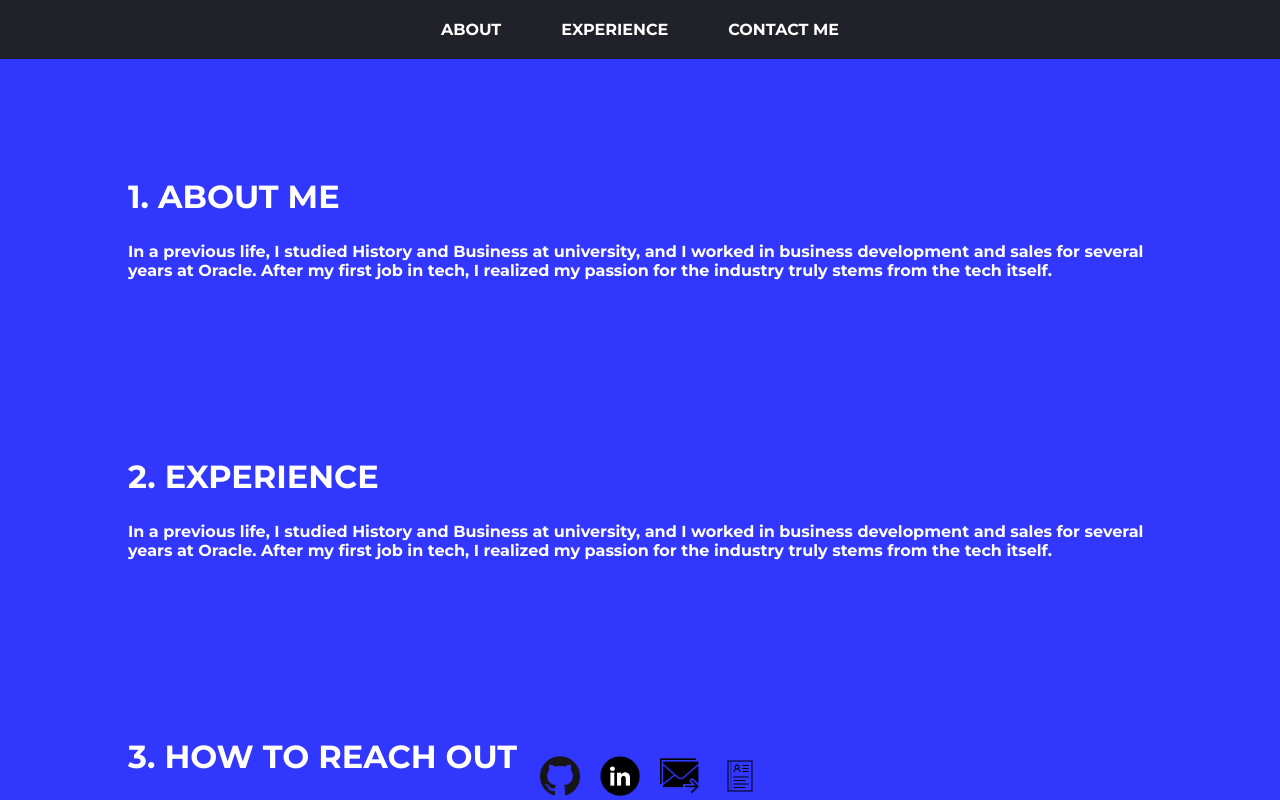
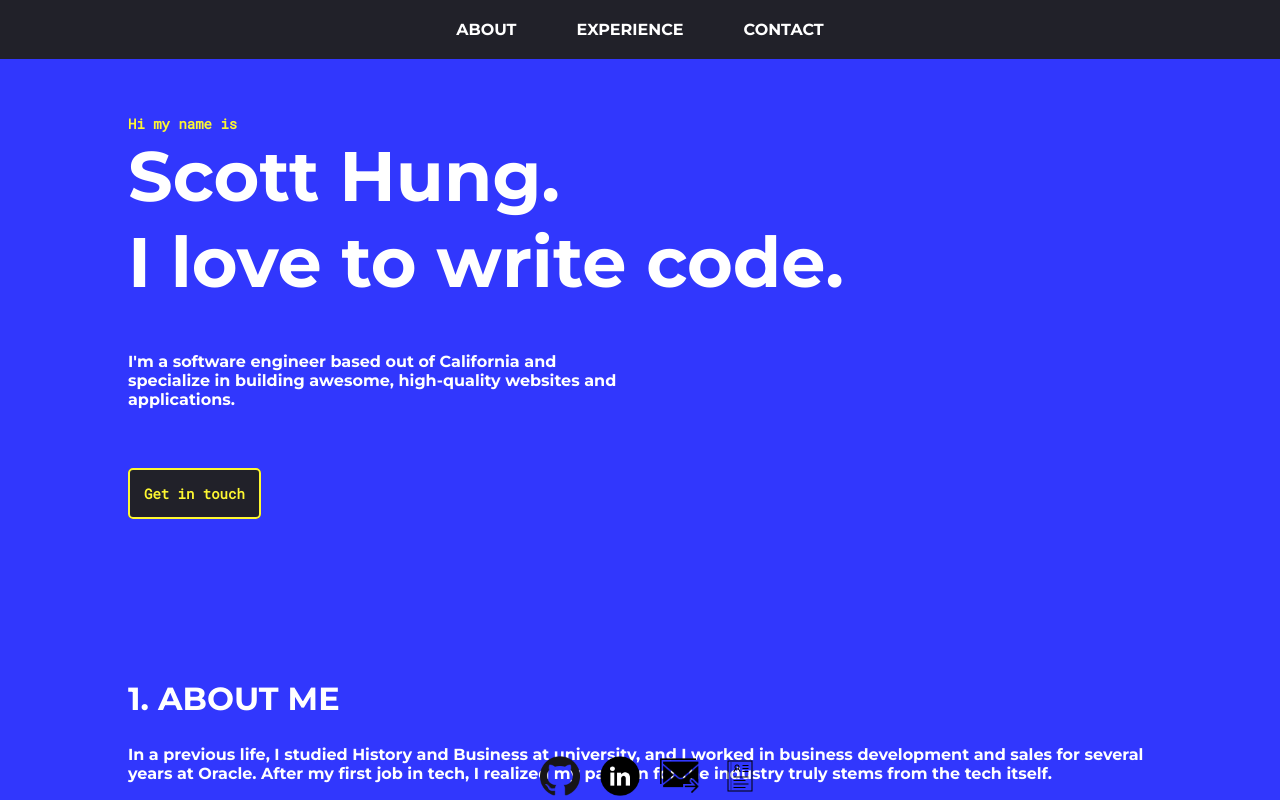
Before and after one commit to scotthun/nextjsWebsite, a Next.js app: page / in a window 1280 px wide. Shown: the top 800 px of the page. Built offline with nearby package versions, Linux system fonts and the light colour scheme.

Commit message:
Updated intro

```diff
--- a/pages/index.js
+++ b/pages/index.js
@@ -1,18 +1,29 @@
 import Layout from '../resources/components/MyLayout.js'
 import MyForm from '../resources/components/contact_form.js'
+import Link from 'next/link'
 
 export default function Homepage() {
     return (
         <Layout>
-            <div className="block" id="block1">
-                <h2 id="about">1. About Me</h2>
+            <div className="block" id= "intro">
+                <h3 id="hello"> Hi my name is</h3>
+                <h1 id="nombre">Scott Hung.</h1>
+                <h1 id="software">I love to write code.</h1>
+                <p id="summary">I'm a software engineer based out of California and specialize in building awesome, high-quality websites and applications.</p>
+                <div id="contactContainer">
+                    <Link href="mailto:scott_hung@aol.com?subject=Hey Scott, just wanted to reach out!"><a id="contactBox">Get in touch</a></Link>
+                </div>
+
+            </div>
+            <div className="block" id="about">
+                <h2>1. About Me</h2>
                 <p>In a previous life, I studied History and Business at university, and I worked in business development and sales for several years at Oracle. After my first job in tech, I realized my passion for the industry truly stems from the tech itself.</p>
             </div>
-            <div className="block" id="block2">
+            <div className="block" id="experience">
                 <h2>2. Experience</h2>
                 <p>In a previous life, I studied History and Business at university, and I worked in business development and sales for several years at Oracle. After my first job in tech, I realized my passion for the industry truly stems from the tech itself.</p>
             </div>
-            <div className="block" id="block3">
+            <div className="block" id="contact">
                 <h2>3. How to reach out</h2>
                 <p>Feel free to connect with me on LinkedIn or send me an email by clicking on the respective icon at the bottom. Or, you can even send me a messge by filling out the form below. Whether for a potential project or just to say hi, I'll try my best to get back to you!</p>
                 <MyForm />
@@ -20,6 +31,53 @@ export default function Homepage() {
             <style jsx>
                 {
                     `
+
+                    #intro{
+
+                        margin-top: 50px;
+                    }
+
+                    #hello{
+                        color: #fdf731;
+                        margin-bottom: 0px;
+                        font-size: 14px;
+                        font-family: 'Roboto Mono', monospace;
+                    }
+
+                    #nombre{
+                        font-size: 70px;
+                        margin-top: 0px;
+                        padding-top: 0px;
+                        margin-bottom: 0px;
+                    }
+
+                    #software{
+                        font-size: 70px;
+                        margin-top: 0px;
+                        padding-top: 0px;
+
+                    }
+
+                    #summary{
+
+                        width:50%;
+                    }
+
+                    #contactContainer{
+                        margin-top: 75px;
+                    }
+
+                    #contactBox{
+                        font-family: 'Roboto Mono', monospace;
+                        color: #fdf731;
+                        font-size: 14px;
+                        text-decoration: none;
+                        border: 2px solid #fdf731;
+                        padding: 14px;
+                        border-radius: 5px;
+                        background-color: #212129;
+
+                    }
 
                     .block{
                         margin-left: 10%;
@@ -38,17 +96,21 @@ export default function Homepage() {
 
                     }
 
-                    #block1{
+                    .block h2 p{
+                        color: rgb(136, 146, 176);
+                    }
+
+                    #about{
                         margin-top: 100px;
 
                     }
 
-                    #block2{
+                    #experience{
                         margin-top: 100px;
 
                     }
 
-                    #block3{
+                    #contact{
                         margin-top: 100px;
                         padding-bottom: 500px;
 
--- a/resources/components/Header.js
+++ b/resources/components/Header.js
@@ -20,9 +20,9 @@ export default function Header() {
             <input className="menu-btn" type="checkbox" id="menu-btn" />
             <label className="menu-icon" for="menu-btn"><span className="navicon"></span></label>
             <ul className="menu">
-                <li><Link href="#block1"><a>About</a></Link></li>
-                <li><Link href="#block2"><a>Experience</a></Link></li>
-                <li><Link href="#block3"><a>Contact me</a></Link></li>
+                <li><Link href="#about"><a>About</a></Link></li>
+                <li><Link href="#experience"><a>Experience</a></Link></li>
+                <li><Link href="#contact"><a>Contact</a></Link></li>
             </ul>
 
             <style jsx>
@@ -71,7 +71,8 @@ export default function Header() {
                 }
 
                 .header li a:hover {
-                    background-color: #B5B5B5;
+                    background-color: #fdf731;
+                    color: #212129;
                 }
 
                 .header .menu {
--- a/resources/components/MyLayout.js
+++ b/resources/components/MyLayout.js
@@ -15,6 +15,7 @@ export default function Layout(props) {
             <Head>
                 <title>Scott Hung | Software Engineer</title>
                 <link href="https://fonts.googleapis.com/css?family=Montserrat:400,600,700&display=swap" rel="stylesheet" />
+                <link href="https://fonts.googleapis.com/css?family=Roboto+Mono&display=swap" rel="stylesheet" />
                 <script src="/functions/scroll.js"></script>
             </Head>
             <Header />
--- a/resources/components/contact_form.js
+++ b/resources/components/contact_form.js
@@ -44,9 +44,12 @@ export default class MyForm extends React.Component {
                         text-decoration: none;
                         float: left;
                         display: block;
-                        width: 100%;
+                        width: 60%;
+                        margin-left: 20%;
 
                     }
+
+
                     .emailInput{
                         background-color: #212129;
                         font-family: 'Montserrat', sans-serif;
```
